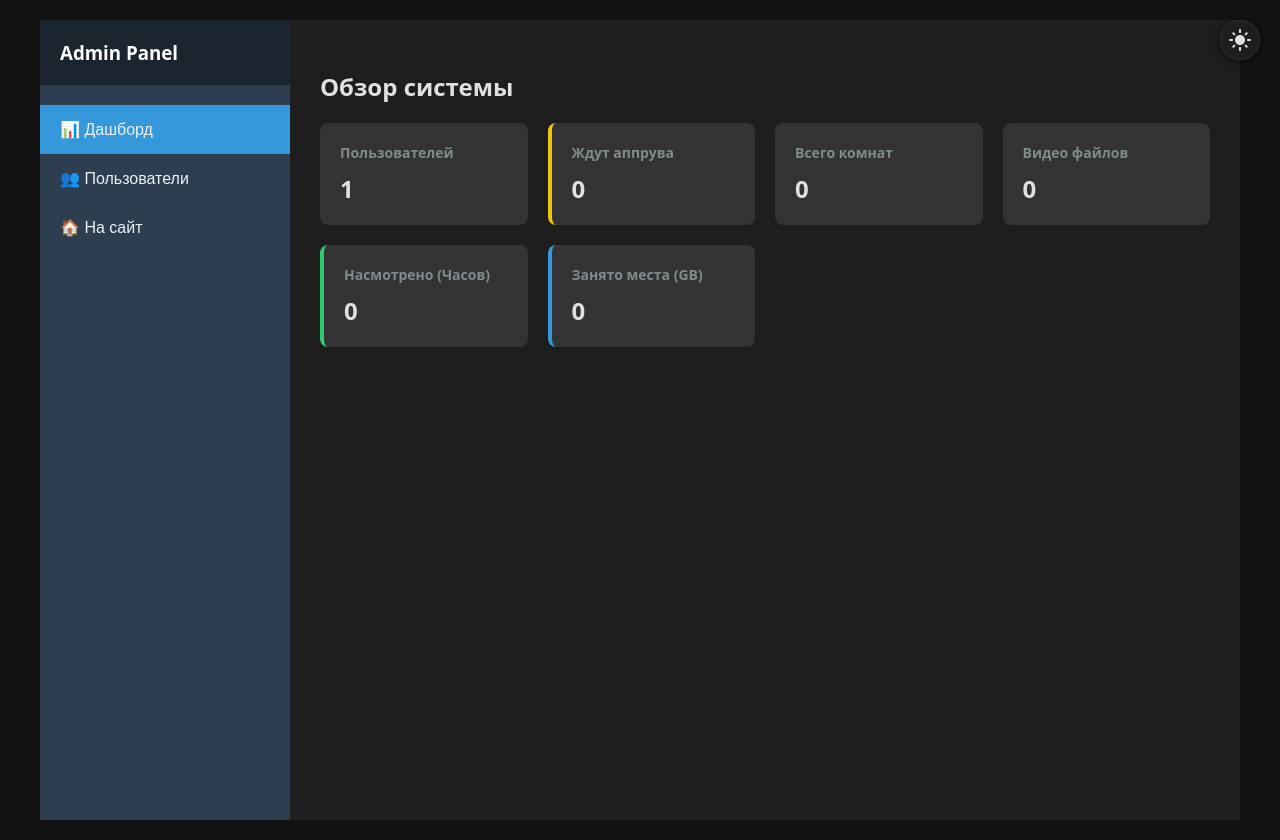
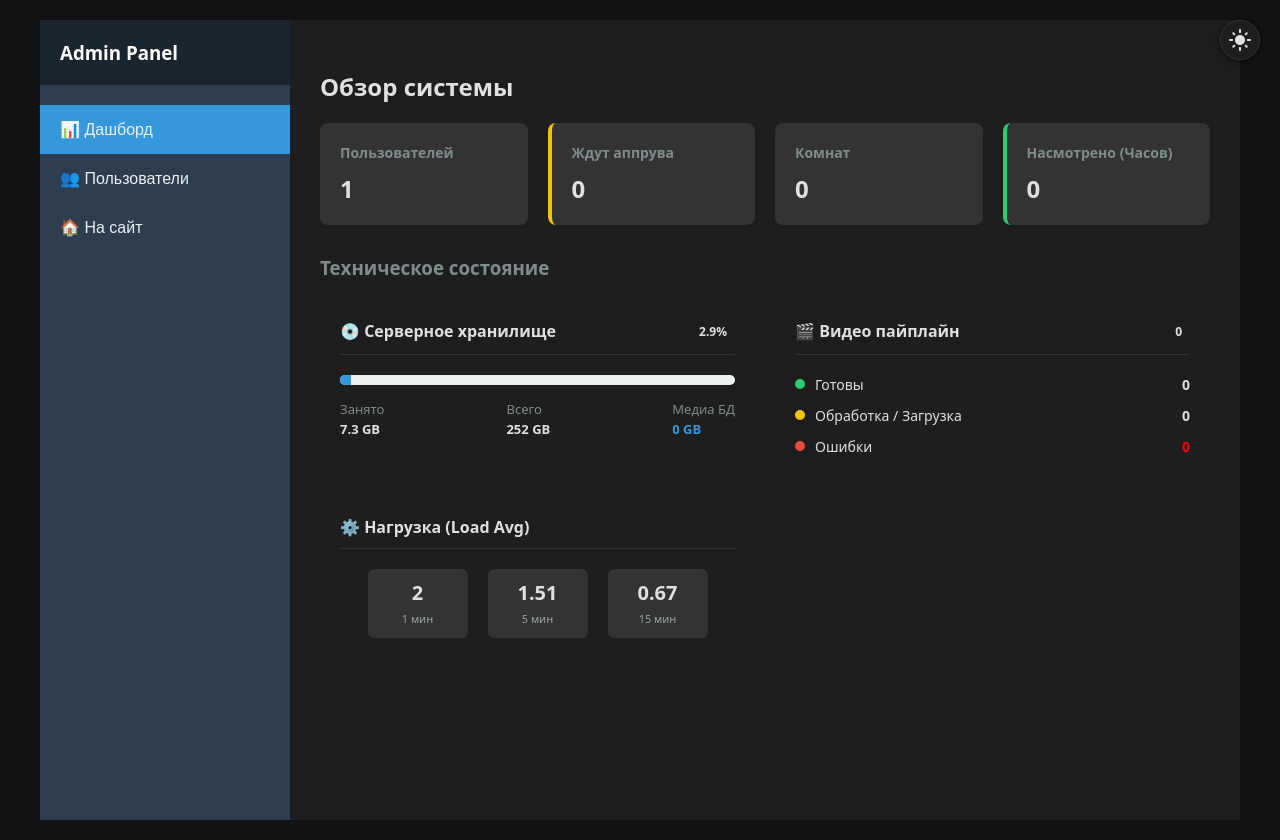
Before and after one commit to TeaGuardian/Watch-Party, a Flask app: page /admin in a window 1280 px wide. Run offline with Flask 3, Linux system fonts and the light colour scheme; the visitor is signed in with stand-in values (Sample User, id 1); data comes from the database, SQL or seed files in the repository; data that the repository does not hold is empty; some libraries are stand-ins or nearby versions.

Commit message:
daily garbage collector & admin tool

```diff
--- a/app/routes.py
+++ b/app/routes.py
@@ -5,6 +5,7 @@ import re
 import secrets
 import string
 import time
+import shutil
 import random
 from datetime import datetime, timedelta  # [NEW] Нужно для графиков
 
@@ -940,17 +941,43 @@ def get_admin_stats(current_user):
     """Статистика для дашборда (Кэш 5 минут)"""
     cache_key = "admin_global_stats"
 
-    # 1. Проверяем кэш
+    # Сбрасывайте кэш при разработке, или уменьшите ttl
     cached_data = get_cache(cache_key)
     if cached_data:
         return jsonify(json.loads(cached_data))
 
-    # 2. Считаем (Тяжелые операции)
+    # 1. Базовая статистика (как было)
     total_seconds = DailyWatchStat.select(fn.SUM(DailyWatchStat.total_seconds)).scalar() or 0
     total_hours = float(round(total_seconds / 3600, 1))
 
+    # 2. Статистика хранилища (S3 или Local)
+    # Считаем объем файлов в БД
     total_storage_bytes = Video.select(fn.SUM(Video.file_size)).scalar() or 0
     total_storage_gb = float(round(total_storage_bytes / (1024 ** 3), 2))
+
+    # Получаем реальное место на диске (внутри контейнера/сервера)
+    # Если используете S3, это покажет место на диске сервера, где лежат temp файлы
+    total, used, free = shutil.disk_usage("/")
+    disk_info = {
+        'total_gb': round(total / (1024**3), 1),
+        'used_gb': round(used / (1024**3), 1),
+        'free_gb': round(free / (1024**3), 1),
+        'percent': round((used / total) * 100, 1)
+    }
+
+    # 3. Статусы видео (Важно для мониторинга застреваний)
+    video_stats = {
+        'ready': Video.select().where(Video.status == 'ready').count(),
+        'processing': Video.select().where(Video.status == 'processing').count(),
+        'uploading': Video.select().where(Video.status == 'uploading').count(),
+        'error': Video.select().where(Video.status == 'error').count()
+    }
+
+    # 4. Нагрузка системы (Load Average) - работает на Linux/Mac
+    try:
+        load_1, load_5, load_15 = os.getloadavg()
+    except:
+        load_1, load_5, load_15 = 0, 0, 0
 
     stats = {
         'users_total': User.select().count(),
@@ -958,11 +985,14 @@ def get_admin_stats(current_user):
         'rooms_total': Room.select().count(),
         'videos_total': Video.select().count(),
         'total_watch_hours': total_hours,
-        'storage_used_gb': total_storage_gb
+        'storage_used_gb': total_storage_gb,
+        # Новые данные
+        'disk_info': disk_info,
+        'video_stats': video_stats,
+        'system_load': [round(load_1, 2), round(load_5, 2), round(load_15, 2)]
     }
 
-    # 3. Сохраняем в кэш на 300 сек (5 мин)
-    set_cache(cache_key, json.dumps(stats), ttl=300)
+    set_cache(cache_key, json.dumps(stats), ttl=120) # Уменьшил TTL до 60 сек для админки
 
     return jsonify(stats)
 
--- a/static/css/admin.css
+++ b/static/css/admin.css
@@ -220,3 +220,96 @@
     gap: 10px;
     justify-content: flex-end;
 }
+
+/* Dashboard Panels Layout */
+.dashboard-panels {
+    display: grid;
+    grid-template-columns: repeat(auto-fit, minmax(300px, 1fr));
+    gap: 20px;
+    margin-top: 15px;
+}
+
+.panel-card {
+    background: var(--bg-card); /* или #fff */
+    border-radius: 8px;
+    box-shadow: 0 2px 4px rgba(0,0,0,0.05);
+    padding: 20px;
+    display: flex;
+    flex-direction: column;
+}
+
+.panel-header {
+    display: flex;
+    justify-content: space-between;
+    align-items: center;
+    margin-bottom: 20px;
+    border-bottom: 1px solid var(--border-color);
+    padding-bottom: 10px;
+}
+
+.panel-header h4 { margin: 0; font-size: 16px; color: var(--text-main); }
+
+/* Disk Progress Bar */
+.progress-bar-bg {
+    width: 100%;
+    height: 10px;
+    background: #ecf0f1;
+    border-radius: 5px;
+    overflow: hidden;
+    margin-bottom: 15px;
+}
+.progress-bar-fill {
+    height: 100%;
+    background: #3498db;
+    transition: width 0.5s ease;
+}
+
+.panel-stats-row {
+    display: flex;
+    justify-content: space-between;
+    font-size: 13px;
+}
+.panel-stats-row .label { color: #7f8c8d; display: block; margin-bottom: 2px; }
+
+/* Video Status List */
+.status-list {
+    display: flex;
+    flex-direction: column;
+    gap: 12px;
+}
+.status-item {
+    display: flex;
+    align-items: center;
+    font-size: 14px;
+    color: var(--text-main);
+}
+.dot {
+    width: 10px;
+    height: 10px;
+    border-radius: 50%;
+    margin-right: 10px;
+}
+.dot-success { background: #2ecc71; }
+.dot-warning { background: #f1c40f; }
+.dot-danger { background: #e74c3c; }
+
+/* System Load */
+.centered-content {
+    display: flex;
+    justify-content: center;
+    align-items: center;
+    flex: 1;
+}
+.load-metrics {
+    display: flex;
+    gap: 20px;
+}
+.load-box {
+    text-align: center;
+    background: var(--bg-hover);
+    padding: 10px 15px;
+    border-radius: 6px;
+    min-width: 70px;
+}
+.load-val { display: block; font-size: 20px; font-weight: bold; color: var(--text-main); }
+.load-lbl { font-size: 11px; color: #95a5a6; }
--- a/static/js/admin.js
+++ b/static/js/admin.js
@@ -20,14 +20,63 @@ async function loadStats() {
         const res = await fetch('/api/admin/stats');
         const data = await res.json();
 
+        // Основные карточки
         document.getElementById('stat-users').textContent = data.users_total;
         document.getElementById('stat-new').textContent = data.users_new;
         document.getElementById('stat-rooms').textContent = data.rooms_total;
-        document.getElementById('stat-videos').textContent = data.videos_total;
+        document.getElementById('stat-hours').textContent = data.total_watch_hours;
 
-        // Новые метрики
-        document.getElementById('stat-hours').textContent = data.total_watch_hours;
-        document.getElementById('stat-storage').textContent = data.storage_used_gb;
+        // --- ДИСК ---
+        const disk = data.disk_info;
+        if (disk) {
+            document.getElementById('disk-used').textContent = disk.used_gb + ' GB';
+            document.getElementById('disk-total').textContent = disk.total_gb + ' GB';
+            document.getElementById('disk-percent').textContent = disk.percent + '%';
+
+            const bar = document.getElementById('disk-bar');
+            bar.style.width = `${disk.percent}%`;
+
+            // Красим бар в красный, если места мало (>90%)
+            if (disk.percent > 90) bar.style.background = '#e74c3c';
+            else if (disk.percent > 70) bar.style.background = '#f1c40f';
+            else bar.style.background = '#3498db';
+        }
+        // Показываем, сколько именно наши видео занимают из всего диска
+        document.getElementById('stat-storage-db').textContent = data.storage_used_gb + ' GB';
+
+        // --- ВИДЕО ПАЙПЛАЙН ---
+        const vStats = data.video_stats;
+        if (vStats) {
+            document.getElementById('stat-videos-total').textContent = data.videos_total;
+            document.getElementById('vid-ready').textContent = vStats.ready;
+
+            // Суммируем processing и uploading
+            const pending = (vStats.processing || 0) + (vStats.uploading || 0);
+            document.getElementById('vid-processing').textContent = pending;
+
+            // Подсветка, если есть ошибки или зависшие процессы
+            const errEl = document.getElementById('vid-error');
+            errEl.textContent = vStats.error;
+            if (vStats.error > 0) errEl.style.fontWeight = 'bold';
+
+            if (pending > 0) {
+                 document.getElementById('vid-processing').style.color = '#d35400';
+                 document.getElementById('vid-processing').textContent += ' 🔥';
+            }
+        }
+
+        // --- SYSTEM LOAD ---
+        const load = data.system_load;
+        if (load) {
+            document.getElementById('load-1').textContent = load[0];
+            document.getElementById('load-5').textContent = load[1];
+            document.getElementById('load-15').textContent = load[2];
+
+            // Простая индикация перегрузки (если Load Avg > 1.0 на ядро, но мы не знаем кол-во ядер,
+            // просто подсветим высокие значения > 2 как warning)
+            if (load[0] > 2.0) document.getElementById('load-1').style.color = '#e74c3c';
+        }
+
     } catch(e) { console.error(e); }
 }
 
--- a/tasks/celery_app.py
+++ b/tasks/celery_app.py
@@ -25,7 +25,7 @@ app.conf.update(
 # Автоматический поиск задач в модулях
 app.conf.imports = ['tasks.media']
 
-# [NEW] Расписание периодических задач
+# Расписание периодических задач
 app.conf.beat_schedule = {
     'cleanup-every-10-minutes': {
         'task': 'tasks.media.cleanup_old_videos',
@@ -34,6 +34,10 @@ app.conf.beat_schedule = {
     'check-stuck-every-hour': {
         'task': 'tasks.media.check_stuck_videos',
         'schedule': crontab(minute='*/10'),
+    },
+    'global-s3-gc-daily': {
+        'task': 'tasks.media.daily_s3_garbage_collector',
+        'schedule': crontab(hour=4, minute=0),
     },
 }
 
--- a/templates/admin.html
+++ b/templates/admin.html
@@ -21,6 +21,8 @@
         <!-- SECTION: DASHBOARD -->
         <div id="section-dashboard" class="admin-section active">
             <h2>Обзор системы</h2>
+
+            <!-- 1. Основные метрики (Как было + System Load) -->
             <div class="stats-grid">
                 <div class="stat-card">
                     <h3>Пользователей</h3>
@@ -31,22 +33,96 @@
                     <p id="stat-new">-</p>
                 </div>
                 <div class="stat-card">
-                    <h3>Всего комнат</h3>
+                    <h3>Комнат</h3>
                     <p id="stat-rooms">-</p>
                 </div>
-                <div class="stat-card">
-                    <h3>Видео файлов</h3>
-                    <p id="stat-videos">-</p>
-                </div>
-                <!-- Новые карточки -->
                 <div class="stat-card success">
                     <h3>Насмотрено (Часов)</h3>
                     <p id="stat-hours">-</p>
                 </div>
-                <div class="stat-card info">
-                    <h3>Занято места (GB)</h3>
-                    <p id="stat-storage">-</p>
+            </div>
+
+            <!-- 2. Блок "Здоровье системы" (Новый) -->
+            <h3 style="margin-top: 30px; color: #7f8c8d;">Техническое состояние</h3>
+            <div class="dashboard-panels">
+
+                <!-- Панель Диска -->
+                <div class="panel-card">
+                    <div class="panel-header">
+                        <h4>💿 Серверное хранилище</h4>
+                        <span id="disk-percent" class="badge">-</span>
+                    </div>
+                    <div class="panel-body">
+                        <div class="progress-bar-bg">
+                            <div id="disk-bar" class="progress-bar-fill" style="width: 0%"></div>
+                        </div>
+                        <div class="panel-stats-row">
+                            <div>
+                                <span class="label">Занято</span>
+                                <strong id="disk-used">- GB</strong>
+                            </div>
+                            <div>
+                                <span class="label">Всего</span>
+                                <strong id="disk-total">- GB</strong>
+                            </div>
+                            <div>
+                                <span class="label">Медиа БД</span>
+                                <strong id="stat-storage-db" style="color:#3498db">- GB</strong>
+                            </div>
+                        </div>
+                    </div>
                 </div>
+
+                <!-- Панель Видео пайплайна -->
+                <div class="panel-card">
+                    <div class="panel-header">
+                        <h4>🎬 Видео пайплайн</h4>
+                        <span id="stat-videos-total" class="badge bg-secondary">- всего</span>
+                    </div>
+                    <div class="panel-body">
+                        <div class="status-list">
+                            <div class="status-item">
+                                <span class="dot dot-success"></span>
+                                <span>Готовы</span>
+                                <strong id="vid-ready" style="margin-left:auto">-</strong>
+                            </div>
+                            <div class="status-item">
+                                <span class="dot dot-warning"></span>
+                                <span>Обработка / Загрузка</span>
+                                <strong id="vid-processing" style="margin-left:auto">-</strong>
+                            </div>
+                            <div class="status-item">
+                                <span class="dot dot-danger"></span>
+                                <span>Ошибки</span>
+                                <strong id="vid-error" style="margin-left:auto; color:red">-</strong>
+                            </div>
+                        </div>
+                    </div>
+                </div>
+
+                <!-- Панель Системной нагрузки -->
+                <div class="panel-card">
+                    <div class="panel-header">
+                        <h4>⚙️ Нагрузка (Load Avg)</h4>
+                    </div>
+                    <div class="panel-body centered-content">
+                        <div class="load-metrics">
+                            <div class="load-box">
+                                <span class="load-val" id="load-1">-</span>
+                                <span class="load-lbl">1 мин</span>
+                            </div>
+                            <div class="load-box">
+                                <span class="load-val" id="load-5">-</span>
+                                <span class="load-lbl">5 мин</span>
+                            </div>
+                            <div class="load-box">
+                                <span class="load-val" id="load-15">-</span>
+                                <span class="load-lbl">15 мин</span>
+                            </div>
+                        </div>
+                    </div>
+                </div>
+
             </div>
         </div>
 
```
Also changed, not shown: core/storage.py (+79 -1 lines), tasks/media.py (+56 -1 lines).
